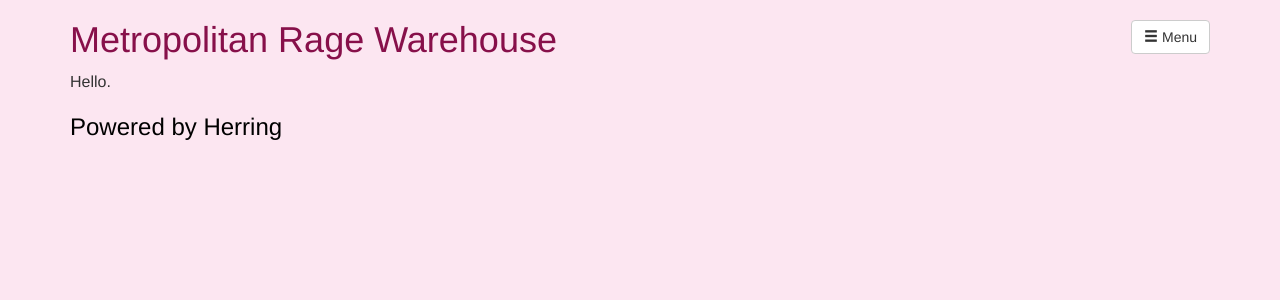
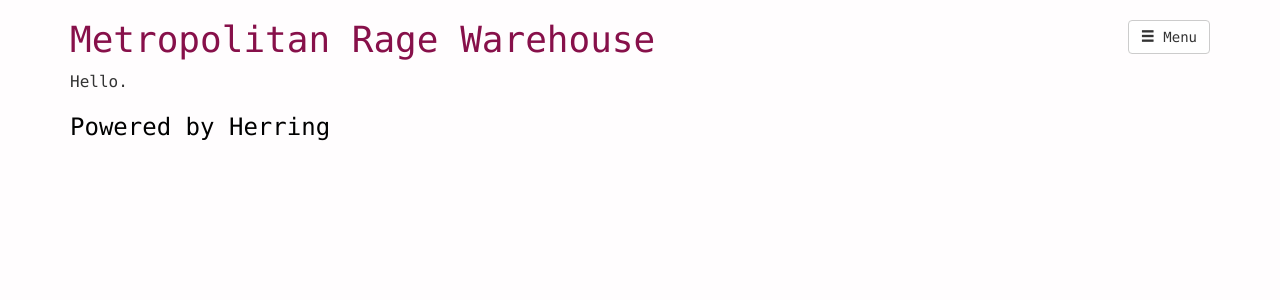
Before and after one commit to gwillen/herring, a Django app: template herring/puzzles/templates/puzzles/base.html in a window 1280 px wide. Shown: the top 300 px of the page. Run offline with Django 3.2, Linux system fonts and the light colour scheme; the template is opened without the code that fills it, so the values that code supplies are empty; style sheets or scripts are compiled from the project's sources; some libraries are stand-ins or nearby versions.

Commit message:
Readme additions and a couple style improvements

```diff
--- a/herring/puzzles/static/puzzles/style.less
+++ b/herring/puzzles/static/puzzles/style.less
@@ -1,5 +1,5 @@
 @mainColor: #87104a;
-@backgroundColor: lighten(@mainColor, 65%);
+@backgroundColor: lighten(@mainColor, 70%);
 @textcolor: #333;
 
 @stdpadding: 12px;
@@ -9,6 +9,7 @@ body {
 	color: @textcolor;
 	font-size: 16px;
 	line-height: 1.5;
+	font-family: 'Consolas', 'Courier Prime Sans', monospace;
 }
 
 h1, h2 {
@@ -26,6 +27,7 @@ a {
 
 .dropdown a {
 	text-decoration: none;
+	text-align: right;
 }
 
 .shortcuts {
```
Also changed, not shown: README.md.
